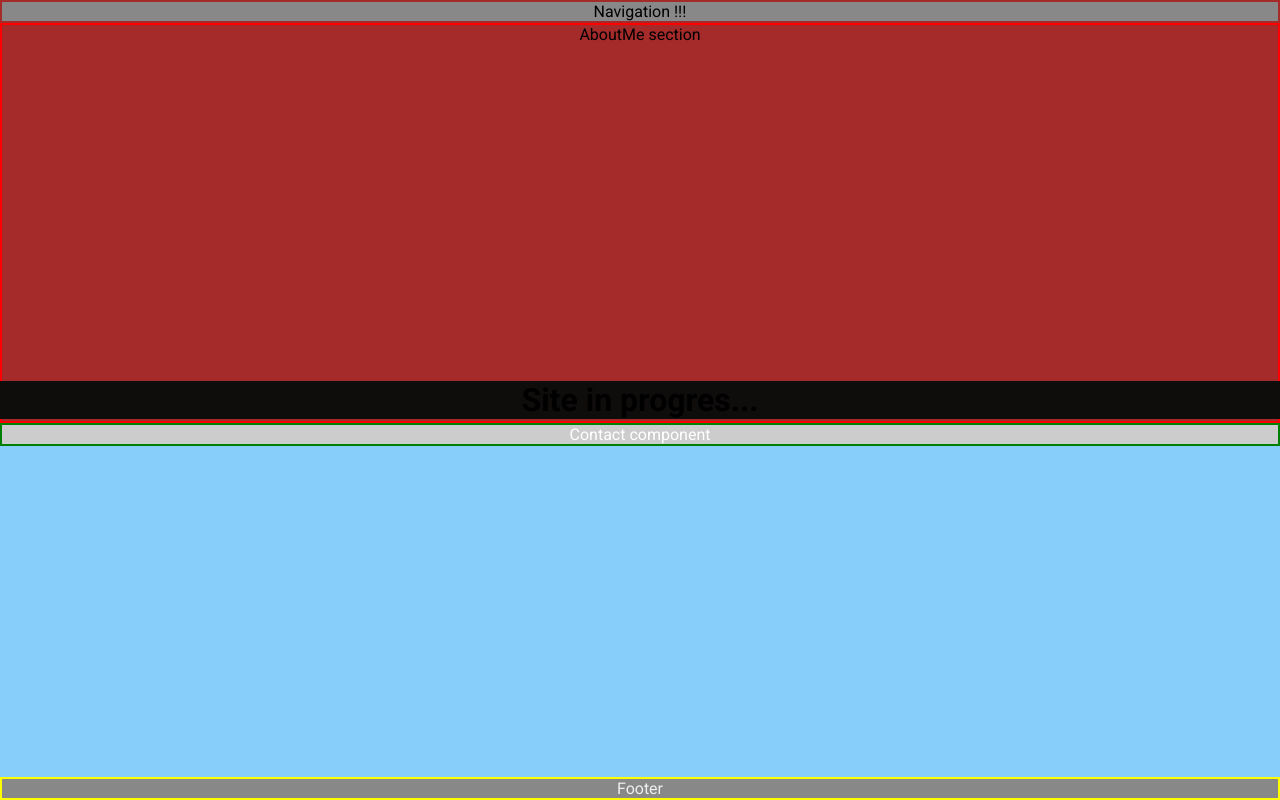
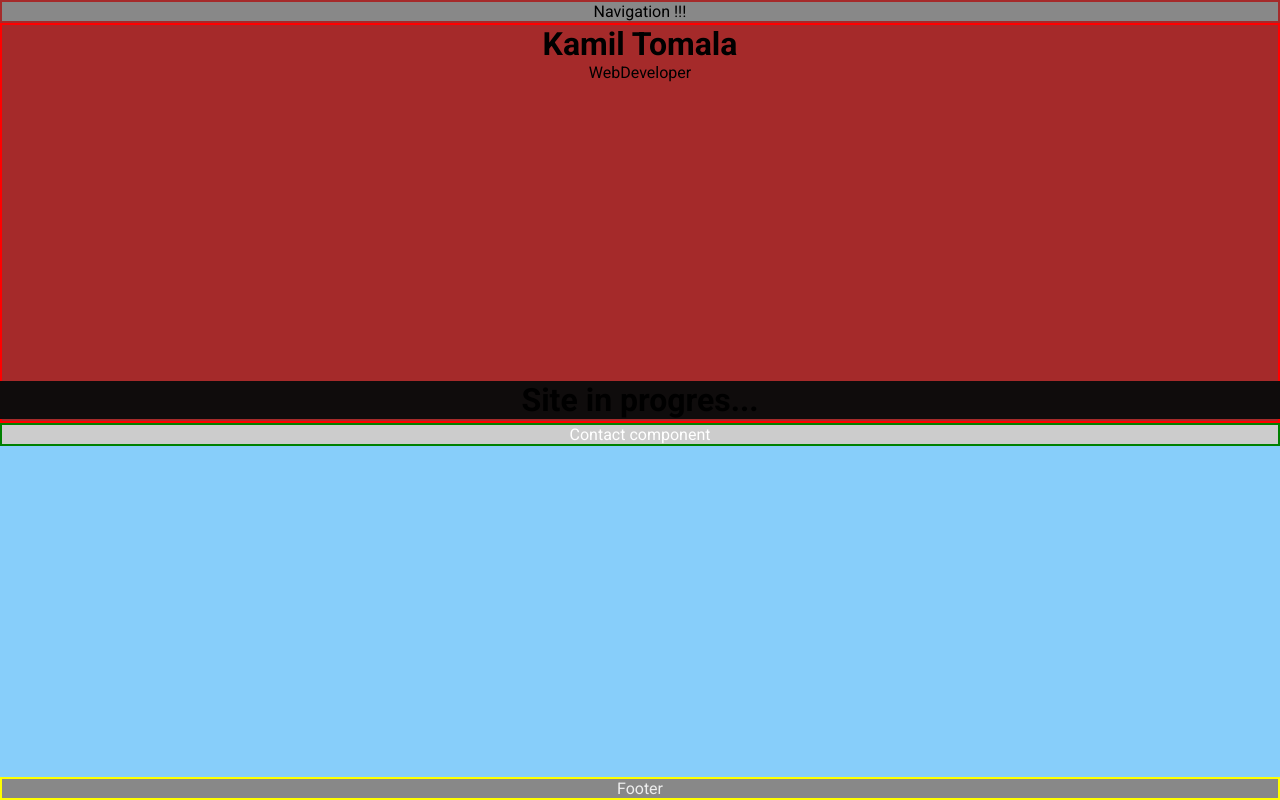
Before and after one commit to kato86/Portfolio_v2, a React (Create React App) app: page / in a window 1280 px wide. Built offline with nearby package versions, Linux system fonts and the light colour scheme.

Commit message:
Add name to AboutMe section

```diff
--- a/src/components/AboutMe/AboutMe.js
+++ b/src/components/AboutMe/AboutMe.js
@@ -2,6 +2,11 @@ import React from "react";
 
 import "../../scss/components/AboutMe.scss";
 
-const aboutMe = props => <div className="AboutMe">AboutMe section</div>;
+const aboutMe = props => (
+  <div className="AboutMe">
+    <h1>Kamil Tomala</h1>
+    <p>WebDeveloper</p>
+  </div>
+);
 
 export default aboutMe;
```
